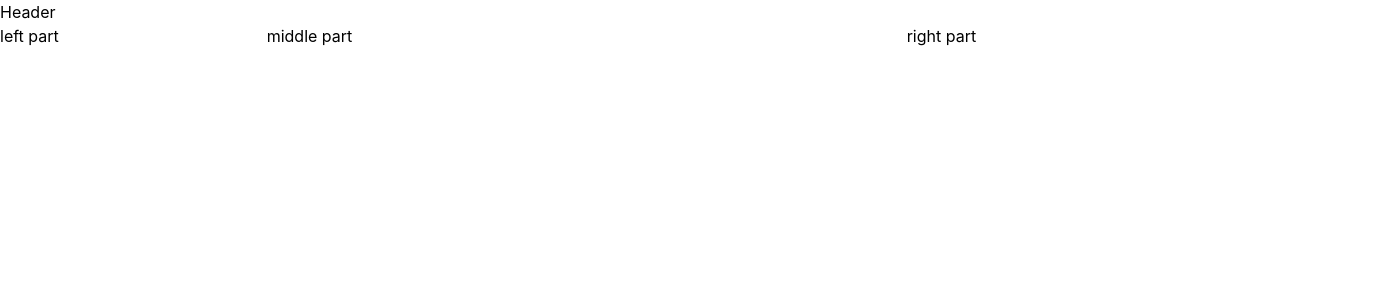
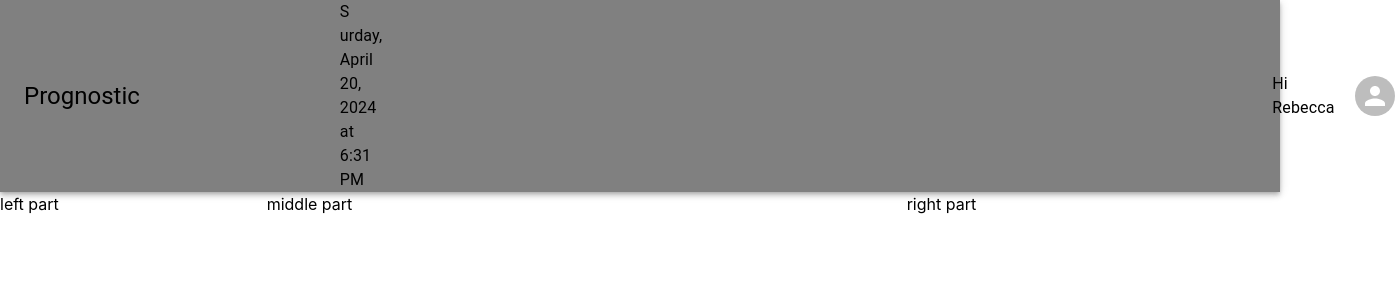
Before and after one commit to AkeshSamuditha/SurgicalMasks_RH5, a React (Create React App) app in the folder frontend/: page / in a window 1280 px wide. Shown: the top 300 px of the page, 1395 px wide, since content can reach past the window. Built offline with nearby package versions, Linux system fonts and the light colour scheme.

Commit message:
header sketch

```diff
--- a/frontend/src/Components/Header/Header.jsx
+++ b/frontend/src/Components/Header/Header.jsx
@@ -1,9 +1,63 @@
-import React from 'react'
+import React from "react";
+import { AppBar, Toolbar, Typography, IconButton, Avatar } from "@mui/material";
+// import { PowerSettingsNew } from "@mui/icons-material";
+import MenuIcon from "@mui/icons-material/Menu";
 
 function Header() {
   return (
-    <div>Header</div>
-  )
+    // <div>Header</div>
+    <AppBar
+      position="static"
+      color="transparent"
+      className="shadow-none"
+      style={{ backgroundColor: "grey" }}
+    >
+      <Toolbar
+        className="flex justify-between items-center px-4"
+        style={{ paddingRight: "100px" }}
+      >
+        <Typography variant="h5">Prognostic</Typography>
+
+        <Typography
+          className="whitespace-nowrap mr-4"
+          style={{ paddingLeft: 200, paddingRight: 890 }}
+        >
+          {new Date()
+            .toLocaleString("en-US", {
+              weekday: "long",
+              month: "long",
+              day: "numeric",
+              year: "numeric",
+              hour: "numeric",
+              minute: "numeric",
+              hour12: true,
+            })
+            .replace("at", " ")}
+        </Typography>
+
+        <Typography
+          variant="body1"
+          className="mr-2"
+          style={{ paddingRight: 20 }}
+        >
+          Hi Rebecca
+        </Typography>
+
+        <Avatar />
+        {/* The IconButton for logout/sign out can be added here */}
+        {/* </div> */}
+
+        {/* <IconButton
+            edge="start"
+            color="inherit"
+            aria-label="menu"
+            className="mr-2"
+          >
+            <MenuIcon />
+          </IconButton> */}
+      </Toolbar>
+    </AppBar>
+  );
 }
 
-export default Header
+export default Header;
```
